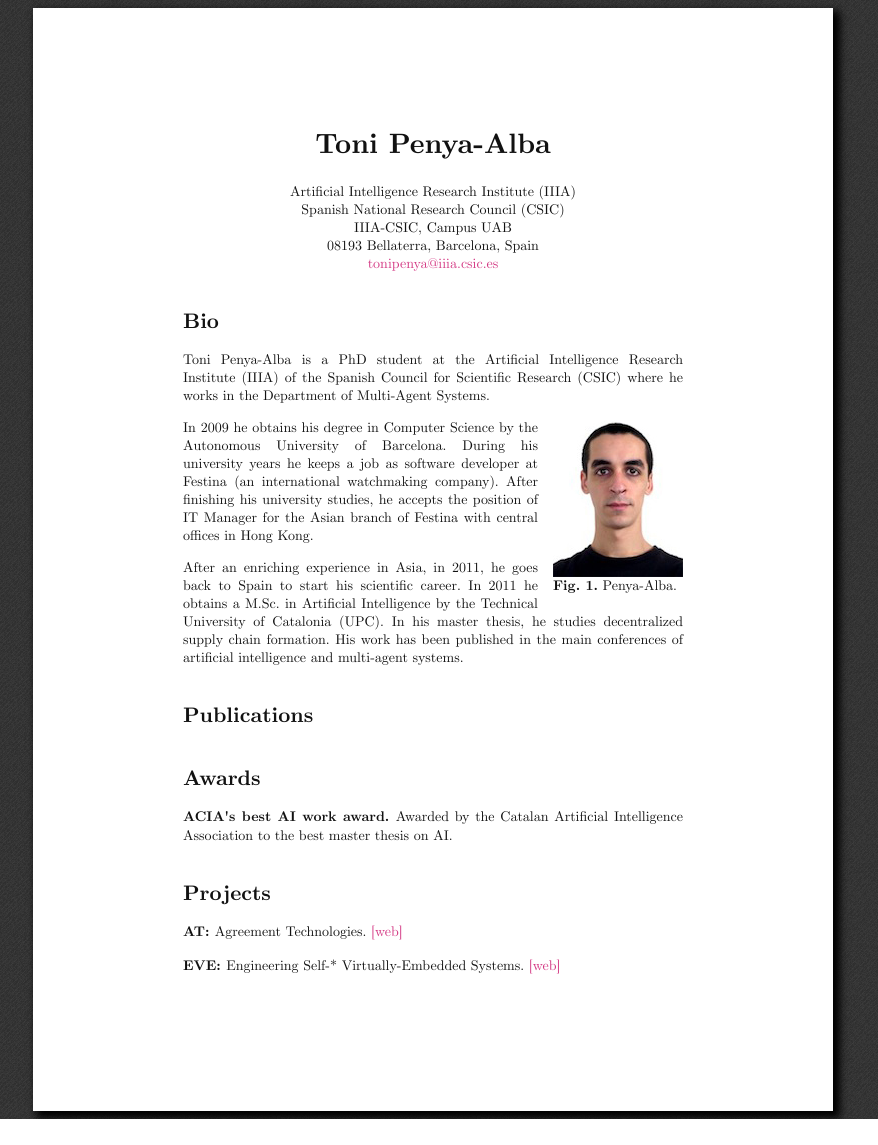
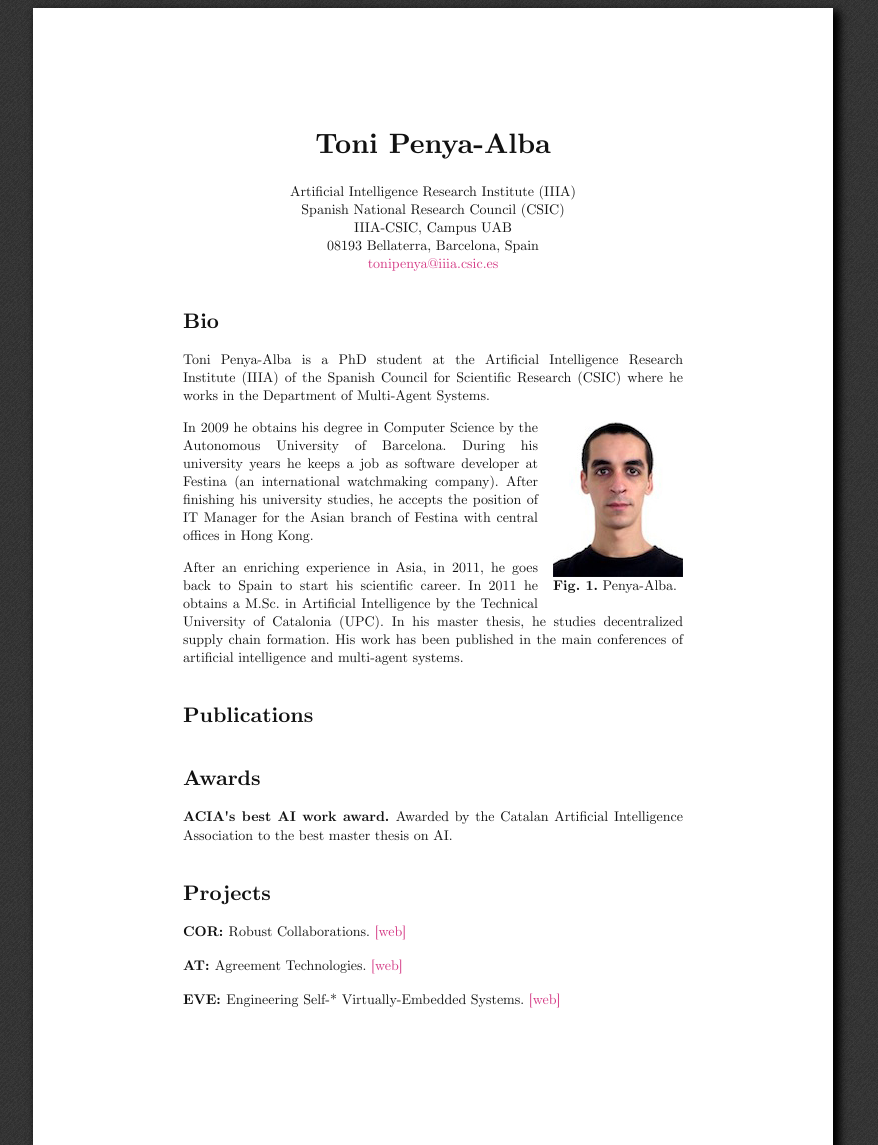
Before and after one commit to tonipenya/tonipenya.github.com, a plain HTML site: page index.html in a window 1280 px wide. Shown: the top 1145 px of the page, without its empty margins (207-1085 px from the left). Before the commit the page ends 1119 px from the top, so only its background shows below. Drawn offline with Linux system fonts and the light colour scheme; no server answers.

Commit message:
Added COR to projects

```diff
--- a/index.html
+++ b/index.html
@@ -93,6 +93,7 @@ After an enriching experience in Asia, in 2011, he goes back to Spain to start h
 	<div id="projects">
 	    <h2><a href="#projects">Projects</a></h2>
 	    <ul>
+	        <li><span class="title">COR: </span>Robust Collaborations. <a href="https://sites.google.com/site/robustcollab/">[web]</a></li>
 	        <li><span class="title">AT: </span>Agreement Technologies. <a href="http://www.iiia.csic.es/en/project/at">[web]</a></li>
 	        <li><span class="title">EVE: </span>Engineering Self-* Virtually-Embedded Systems. <a href="http://www.iiia.csic.es/en/project/eve">[web]</a></li>
 	    </ul>
```
